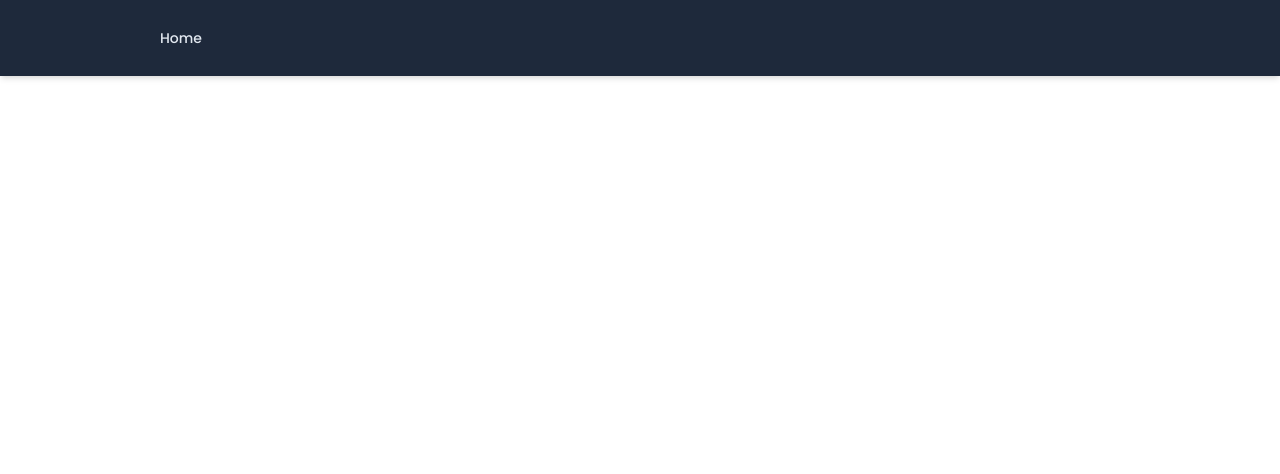
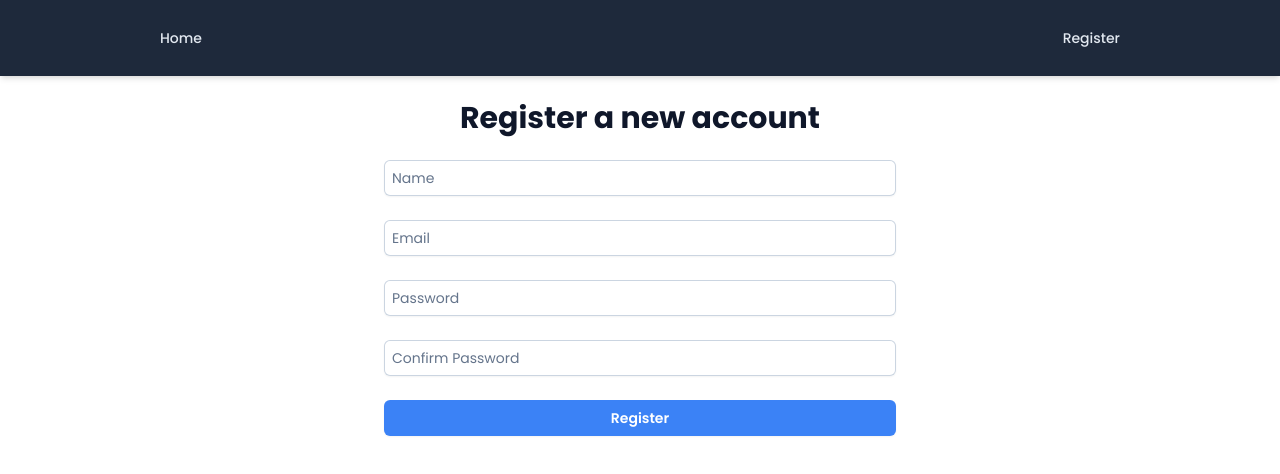
Before and after one commit to Sakeerin/frontend_laravel_api, a Vue app: page /register in a window 1280 px wide. Before the commit this address had no page. Shown: the top 474 px of the page. Built offline with nearby package versions, Linux system fonts and the light colour scheme.

Commit message:
add function register

```diff
--- a/src/App.vue
+++ b/src/App.vue
@@ -1,12 +1,26 @@
 <script setup>
 import { RouterLink, RouterView } from 'vue-router'
-import {  } from 'vue-router'
+import { useAuthStore } from './stores/auth'
+import { onMounted } from 'vue';
+
+
+const authStore = useAuthStore();
+onMounted(() => {
+  authStore.getUser();
+});
 </script>
 
 <template>
   <header>
       <nav>
-        <RouterLink to="/" class="nav-link">Home</RouterLink>
+        <RouterLink :to="{name: 'home'}" class="nav-link">Home</RouterLink>
+
+        <p v-if="authStore.user" class="text-white">{{ authStore.user.name }}</p>
+
+        <div>
+          <!-- <RouterLink to="/login" class="nav-link">Login</RouterLink> -->
+          <RouterLink :to="{name: 'register'}" class="nav-link">Register</RouterLink>
+        </div>
       </nav>
   </header>
     <RouterView/>
--- a/src/main.js
+++ b/src/main.js
@@ -1,11 +1,20 @@
 import './assets/main.css'
 
-import { createApp } from 'vue'
+import { createApp, markRaw } from 'vue'
+import { createPinia } from 'pinia'
+
 import App from './App.vue'
 import router from './router'
 
 
 const app = createApp(App)
+const pinia = createPinia()
 
+pinia.use(({store}) => {
+    store.router = markRaw(router)
+})
+
+app.use(pinia)
 app.use(router)
+
 app.mount('#app')
--- a/src/router/index.js
+++ b/src/router/index.js
@@ -1,5 +1,6 @@
 import { createRouter, createWebHistory } from 'vue-router'
 import HomeView from '../views/HomeView.vue'
+import RegisterView from '../views/Auth/RegisterView.vue'
 
 const router = createRouter({
   history: createWebHistory(import.meta.env.BASE_URL),
@@ -8,6 +9,11 @@ const router = createRouter({
         path: '/',
         name: 'home',
         component: HomeView
+    },
+    {
+      path: '/register',
+      name: 'register',
+      component: RegisterView
     }
   ]
 })
--- /dev/null
+++ b/src/stores/auth.js
@@ -0,0 +1,66 @@
+import { defineStore } from "pinia";
+
+export const useAuthStore = defineStore("authStore", {
+  state: () => {
+    return {
+      user: null,
+      errors: {},
+    };
+  },
+  actions: {
+    /******************* Get authenticated user *******************/
+    async getUser() {
+      if (localStorage.getItem("token")) {
+        const res = await fetch("/api/user", {
+          headers: {
+            authorization: `Bearer ${localStorage.getItem("token")}`,
+          },
+        });
+        const data = await res.json();
+        if (res.ok) {
+          this.user = data;
+        }
+
+        console.log(data);
+      }
+    },
+    /******************* Login or Register user *******************/
+    async authenticate(apiRoute, formData) {
+      const res = await fetch(`/api/${apiRoute}`, {
+        method: "post",
+        body: JSON.stringify(formData),
+      });
+
+      const data = await res.json();
+      console.log(data);
+
+      if (data.errors) {
+        this.errors = data.errors;
+      } else {
+        this.errors = {};
+        localStorage.setItem("token", data.token);
+        this.user = data.user;
+        this.router.push({ name: "home" });
+      }
+    },
+    /******************* Logout user *******************/
+    async logout() {
+      const res = await fetch("/api/logout", {
+        method: "post",
+        headers: {
+          authorization: `Bearer ${localStorage.getItem("token")}`,
+        },
+      });
+
+      const data = await res.json();
+      console.log(data);
+
+      if (res.ok) {
+        this.user = null;
+        this.errors = {};
+        localStorage.removeItem("token");
+        this.router.push({ name: "home" });
+      }
+    },
+  },
+});
--- /dev/null
+++ b/src/views/Auth/RegisterView.vue
@@ -0,0 +1,58 @@
+<script setup>
+import { useAuthStore } from "../../stores/auth";
+import { storeToRefs } from "pinia";
+import { onMounted, reactive } from "vue";
+
+const { errors } = storeToRefs(useAuthStore());
+const { authenticate } = useAuthStore();
+
+// console.log(errors);
+
+const formData = reactive({
+  name: "",
+  email: "",
+  password: "",
+  password_confirmation: "",
+});
+
+// onMounted(() => (errors.value = {}));
+</script>
+
+<template>
+    <main>
+        <h1 class="title">Register a new account</h1>
+        <form
+        @submit.prevent="authenticate('register', formData)"
+        class="w-1/2 mx-auto space-y-6"
+        >
+        <div>
+            <input type="text" placeholder="Name" v-model="formData.name" />
+            <p v-if="errors.name" class="error">{{ errors.name[0] }}</p>
+        </div>
+
+        <div>
+            <input type="text" placeholder="Email" v-model="formData.email" />
+            <p v-if="errors.email" class="error">{{ errors.email[0] }}</p>
+        </div>
+
+        <div>
+            <input
+            type="password"
+            placeholder="Password"
+            v-model="formData.password"
+            />
+            <p v-if="errors.password" class="error">{{ errors.password[0] }}</p>
+        </div>
+
+        <div>
+            <input
+            type="password"
+            placeholder="Confirm Password"
+            v-model="formData.password_confirmation"
+            />
+        </div>
+
+        <button class="primary-btn">Register</button>
+        </form>
+    </main>
+</template>
--- a/vite.config.js
+++ b/vite.config.js
@@ -15,16 +15,16 @@ export default defineConfig({
       '@': fileURLToPath(new URL('./src', import.meta.url))
     },
   },
-  // server: {
-  //   proxy: {
-  //     "/api": {
-  //       target: "http://127.0.0.1:8000",
-  //       changeOrigin: true,
-  //       headers: {
-  //         Accept: "application/json",
-  //         "Content-Type": "application/json",
-  //       },
-  //     },
-  //   },
-  // },
-})
+  server: {
+    proxy: {
+      "/api": {
+        target: "http://127.0.0.1:8000",
+        changeOrigin: true,
+        headers: {
+          Accept: "application/json",
+          "Content-Type": "application/json",
+        },
+      },
+    },
+  },
+});
```
